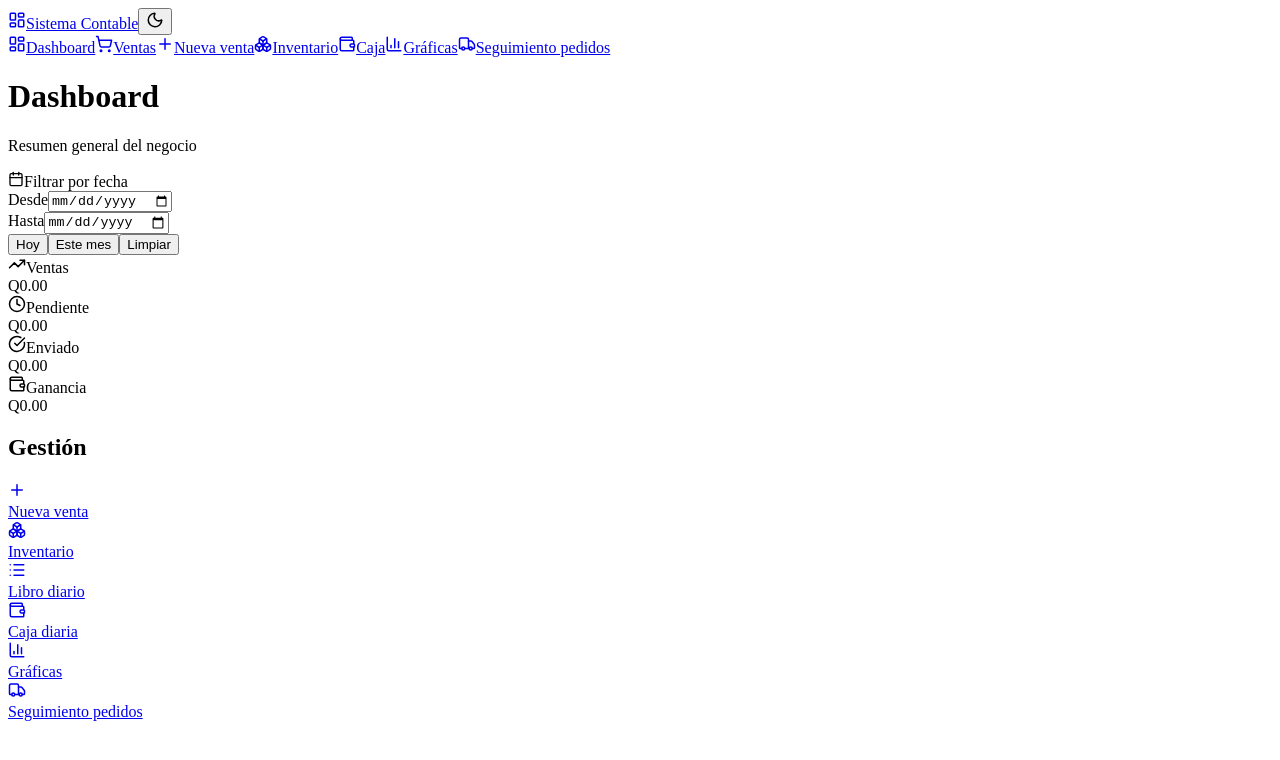
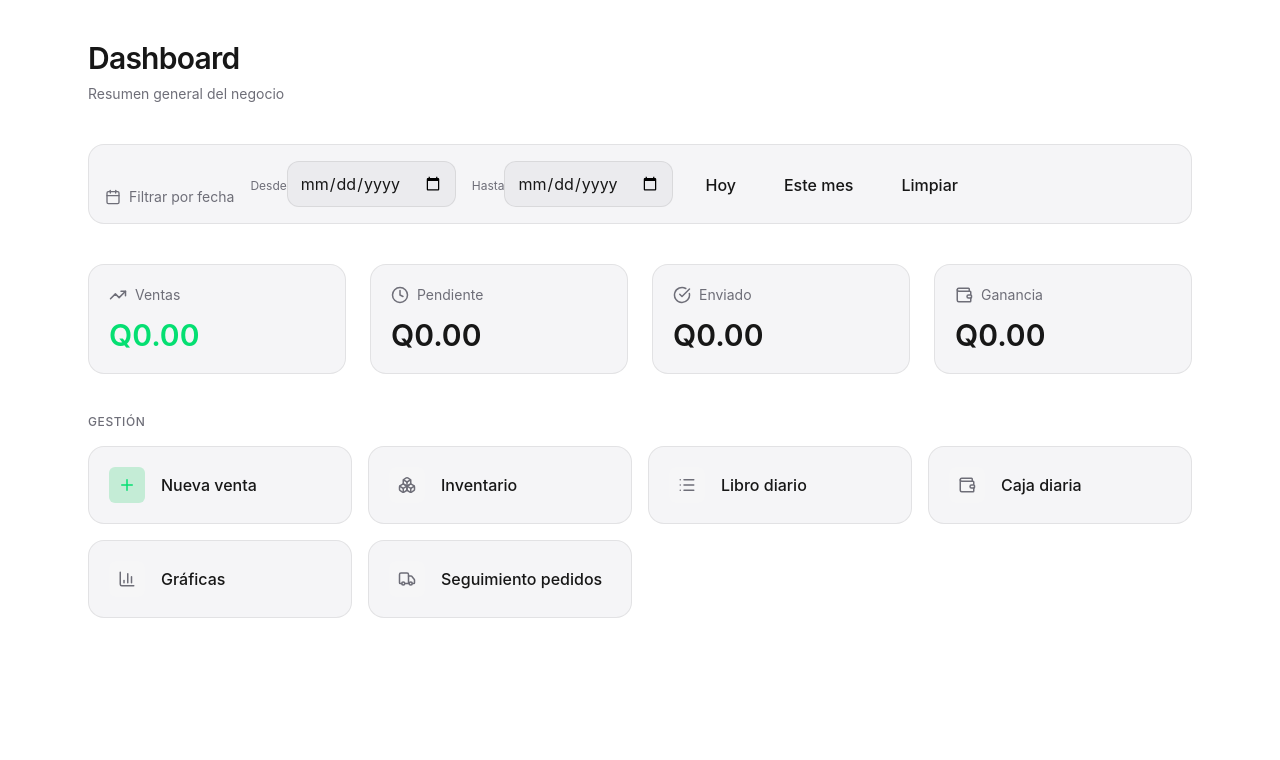
Before and after one commit to allanstevecamposdelcid-max/gnomo-app, a Next.js app: page / in a window 1280 px wide. Shown: the top 760 px of the page. Built offline with nearby package versions, Linux system fonts and the light colour scheme; no server answers; the database is empty.

Commit message:
fix: root layout + globals.css path

```diff
--- a/src/app/(app)/layout.tsx
+++ b/src/app/(app)/layout.tsx
@@ -1,21 +1,21 @@
-import AppHeader from "@/components/AppHeader";
-import AppSidebar from "@/components/AppSidebar";
+import "./globals.css";
+import { ThemeProvider } from "@/components/ThemeProvider";
 
-export default function AppLayout({
+export const metadata = {
+  title: "Sistema Contable",
+  description: "Sistema de ventas y control diario",
+};
+
+export default function RootLayout({
   children,
 }: {
   children: React.ReactNode;
 }) {
   return (
-    <div className="min-h-screen flex flex-col">
-      <AppHeader />
-
-      <div className="flex flex-1">
-        <AppSidebar />
-        <main className="flex-1 px-6 py-8">
-          {children}
-        </main>
-      </div>
-    </div>
+    <html lang="es" suppressHydrationWarning>
+      <body className="min-h-screen">
+        <ThemeProvider>{children}</ThemeProvider>
+      </body>
+    </html>
   );
 }
```
Also changed, not shown: src/app/dashboard/layout.tsx (deleted, +0 -21 lines), src/app/(app)/globals.css (renamed from src/app/dashboard/globals.css).
